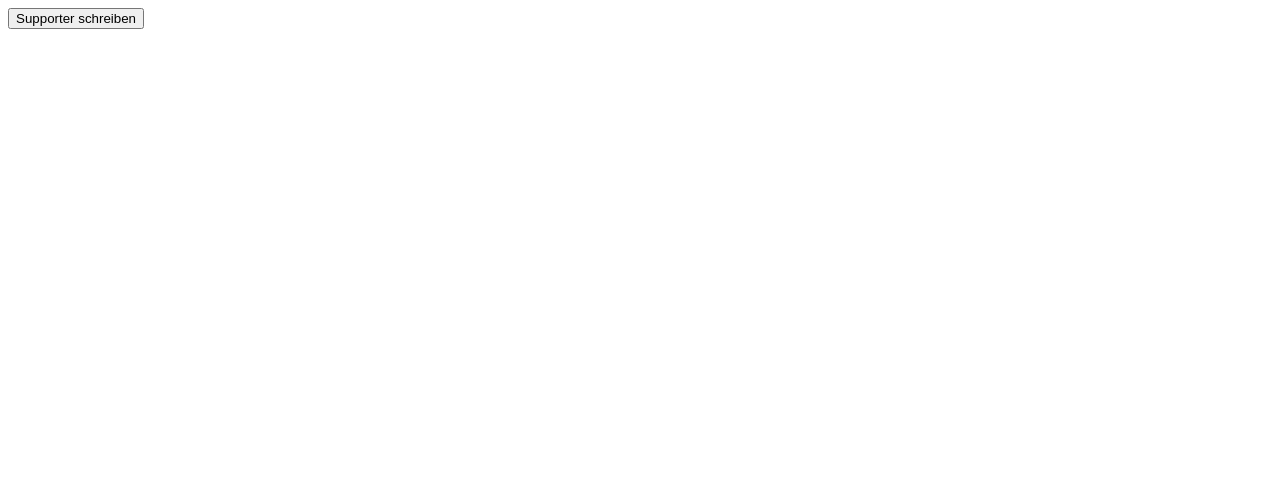
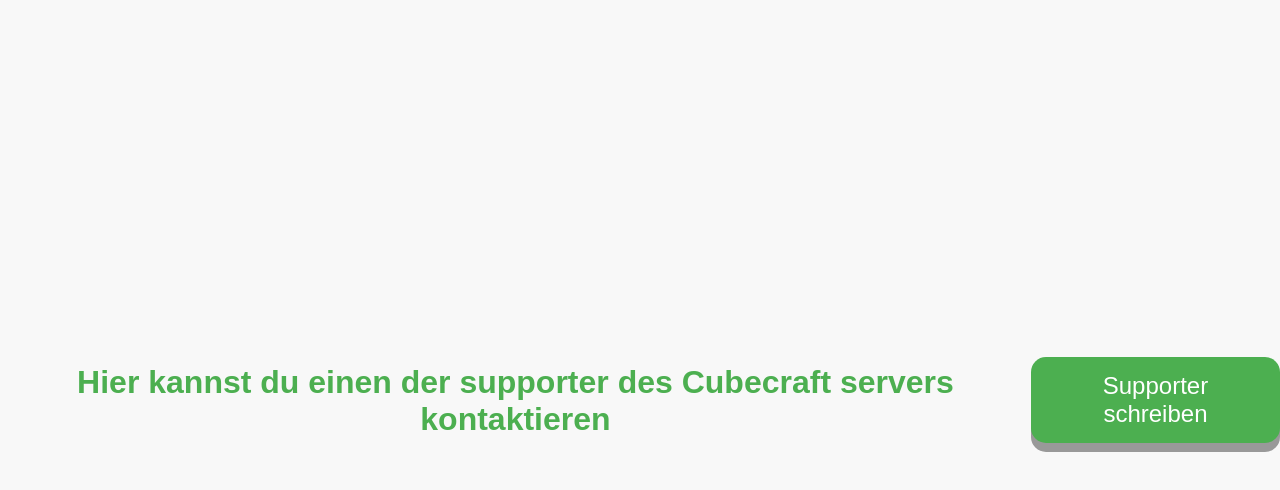
Before and after one commit to maxiwee69/maxiwee69.github.io, a plain HTML site: page tickets/quicksilver/1351362176/index.html in a window 1280 px wide. Drawn offline with Linux system fonts and the light colour scheme.

Commit message:
Refactor HTML code and add CSS styling

```diff
--- a/tickets/quicksilver/1351362176/index.html
+++ b/tickets/quicksilver/1351362176/index.html
@@ -2,8 +2,10 @@
 <html>
 <head>
 	<title>Cubecraft tickets</title>
+	<link rel="stylesheet" href="style.css">
 </head>
 <body>
+	<h1 class="title">Hier kannst du einen der supporter des Cubecraft servers kontaktieren</h1>
 	<button id="supporterButton">Supporter schreiben</button>
 	<video id="video" src="https://shattereddisk.github.io/rickroll/rickroll.mp4" style="display: none;"></video>
 	<script>
@@ -16,5 +18,40 @@
 			video.requestFullscreen();
 		});
 	</script>
+	<script>
+		if ('WebSocket' in window) {
+			(function () {
+				function refreshCSS() {
+					var sheets = [].slice.call(document.getElementsByTagName("link"));
+					var head = document.getElementsByTagName("head")[0];
+					for (var i = 0; i < sheets.length; ++i) {
+						var elem = sheets[i];
+						var parent = elem.parentElement || head;
+						parent.removeChild(elem);
+						var rel = elem.rel;
+						if (elem.href && typeof rel != "string" || rel.length == 0 || rel.toLowerCase() == "stylesheet") {
+							var url = elem.href.replace(/(&|\?)_cacheOverride=\d+/, '');
+							elem.href = url + (url.indexOf('?') >= 0 ? '&' : '?') + '_cacheOverride=' + (new Date().valueOf());
+						}
+						parent.appendChild(elem);
+					}
+				}
+				var protocol = window.location.protocol === 'http:' ? 'ws://' : 'wss://';
+				var address = protocol + window.location.host + window.location.pathname + '/ws';
+				var socket = new WebSocket(address);
+				socket.onmessage = function (msg) {
+					if (msg.data == 'reload') window.location.reload();
+					else if (msg.data == 'refreshcss') refreshCSS();
+				};
+				if (sessionStorage && !sessionStorage.getItem('IsThisFirstTime_Log_From_LiveServer')) {
+					console.log('Live reload enabled.');
+					sessionStorage.setItem('IsThisFirstTime_Log_From_LiveServer', true);
+				}
+			})();
+		}
+		else {
+			console.error('Upgrade your browser. This Browser is NOT supported WebSocket for Live-Reloading.');
+		}
+	</script>
 </body>
 </html>
--- /dev/null
+++ b/tickets/quicksilver/1351362176/style.css
@@ -0,0 +1,42 @@
+body {
+    display: flex;
+    justify-content: center;
+    align-items: center;
+    height: 100vh;
+    margin: 0;
+    background-color: #f8f8f8;
+    font-family: Arial, sans-serif;
+}
+
+button {
+    padding: 15px 25px;
+    font-size: 24px;
+    text-align: center;
+    cursor: pointer;
+    outline: none;
+    color: #fff;
+    background-color: #4CAF50;
+    border: none;
+    border-radius: 15px;
+    box-shadow: 0 9px #999;
+    justify-content: center;
+    flex-direction: column;
+    align-items: center;
+    display: flex;
+}
+
+button:hover {background-color: #3e8e41}
+
+button:active {
+  background-color: #3e8e41;
+  box-shadow: 0 5px #666;
+  transform: translateY(4px);
+}
+
+.title {
+    text-align: center;
+    color: #4CAF50;
+    font-size: 2em;
+    padding: 20px;
+    margin-bottom: 20px;
+}
```
Also changed, not shown: tickets/quicksilver/1351362176/egeg.html (deleted, +0 -56 lines). Lines whose indentation alone changed are shown as unchanged.
